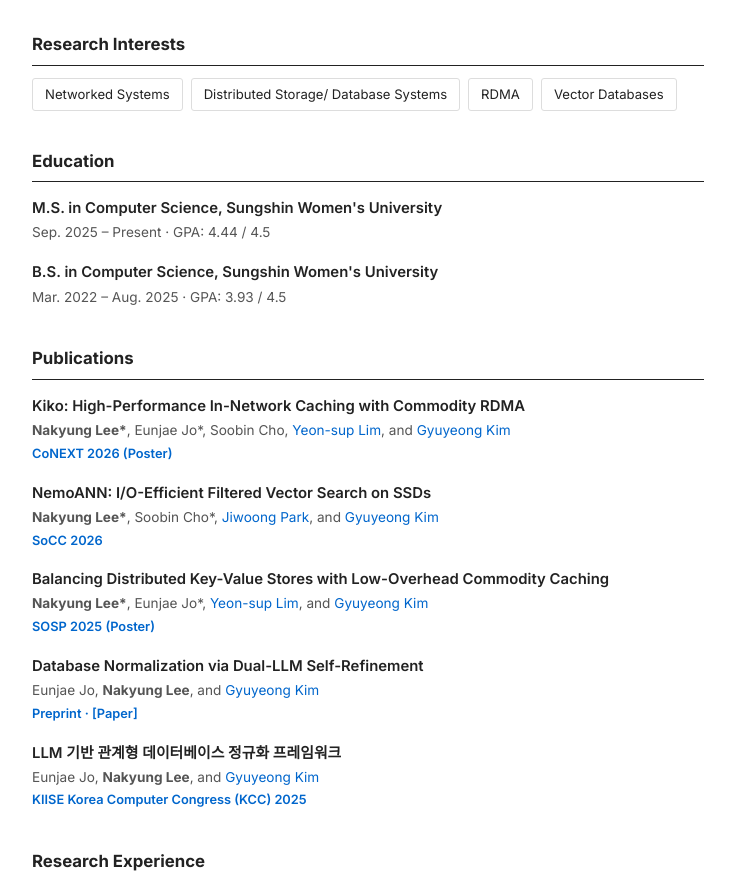
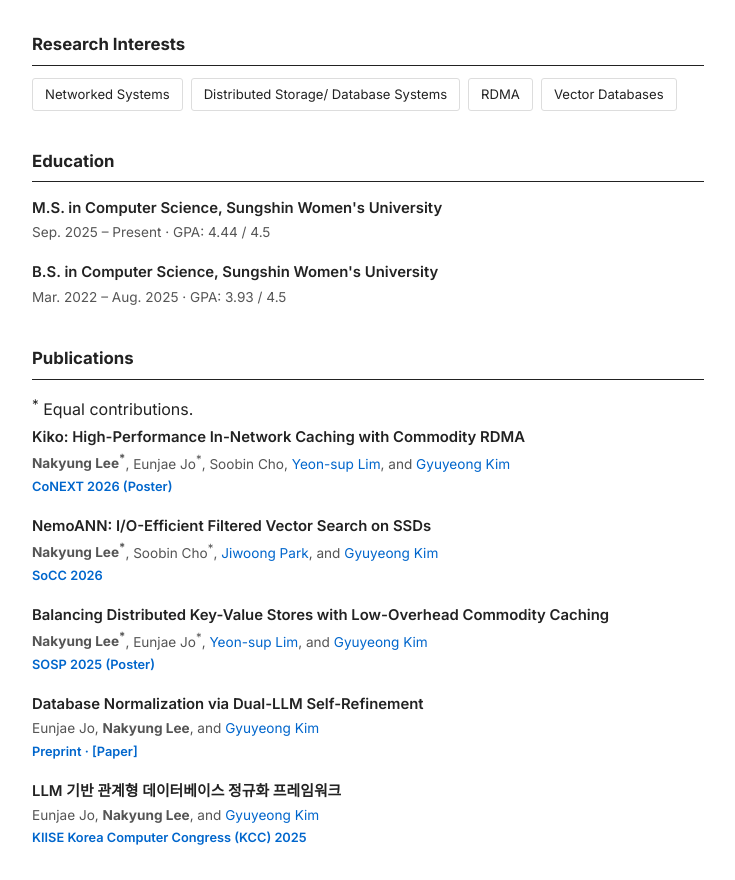
Before and after one commit to nagaeng/nagaeng.github.io, a plain HTML site: page index.html in a window 1280 px wide. Shown: the part 217-1097 px from the top of the page, without its empty margins (272-1007 px from the left). Drawn offline with Linux system fonts and the light colour scheme.

Commit message:
Format authors in publication entries with superscripts
Updated author formatting in publication entries to include superscripts for equal contributions.

```diff
--- a/index.html
+++ b/index.html
@@ -86,21 +86,22 @@
 </div>
 
 <h2>Publications</h2>
+<div class="pub-note"><sup>*</sup> Equal contributions.</div>
 <div class="entry">
   <div class="entry-title">Kiko: High-Performance In-Network Caching with Commodity RDMA</div>
-  <div class="entry-sub"><strong>Nakyung Lee*</strong>, Eunjae Jo*, Soobin Cho, <a href="https://scholar.google.com/citations?user=e1HMeSEAAAAJ&hl=en">Yeon-sup Lim</a>, and <a href="https://nslab.yonsei.ac.kr/professor" target="_blank">Gyuyeong Kim</a>
+  <div class="entry-sub"><strong>Nakyung Lee<sup>*</sup></strong>, Eunjae Jo<sup>*</sup>, Soobin Cho, <a href="https://scholar.google.com/citations?user=e1HMeSEAAAAJ&hl=en">Yeon-sup Lim</a>, and <a href="https://nslab.yonsei.ac.kr/professor" target="_blank">Gyuyeong Kim</a>
 </div>
   <div class="pub-venue">CoNEXT 2026 (Poster)</div>
 </div>
 <div class="entry">
   <div class="entry-title">NemoANN: I/O-Efficient Filtered Vector Search on SSDs</div>
-  <div class="entry-sub"><strong>Nakyung Lee*</strong>, Soobin Cho*, <a href="https://sites.google.com/sungshin.ac.kr/siso/professor">Jiwoong Park</a>, and <a href="https://nslab.yonsei.ac.kr/professor" target="_blank">Gyuyeong Kim</a>
+  <div class="entry-sub"><strong>Nakyung Lee<sup>*</sup></strong>, Soobin Cho<sup>*</sup>, <a href="https://sites.google.com/sungshin.ac.kr/siso/professor">Jiwoong Park</a>, and <a href="https://nslab.yonsei.ac.kr/professor" target="_blank">Gyuyeong Kim</a>
 </div>
   <div class="pub-venue">SoCC 2026</div>
 </div>
 <div class="entry">
   <div class="entry-title">Balancing Distributed Key-Value Stores with Low-Overhead Commodity Caching</div>
-  <div class="entry-sub"><strong>Nakyung Lee*</strong>, Eunjae Jo*, <a href="https://scholar.google.com/citations?user=e1HMeSEAAAAJ&hl=en">Yeon-sup Lim</a>, and <a href="https://nslab.yonsei.ac.kr/professor" target="_blank">Gyuyeong Kim</a>
+  <div class="entry-sub"><strong>Nakyung Lee<sup>*</sup></strong>, Eunjae Jo<sup>*</sup>, <a href="https://scholar.google.com/citations?user=e1HMeSEAAAAJ&hl=en">Yeon-sup Lim</a>, and <a href="https://nslab.yonsei.ac.kr/professor" target="_blank">Gyuyeong Kim</a>
 </div>
   <div class="pub-venue">SOSP 2025 (Poster)</div>
 </div>
```
